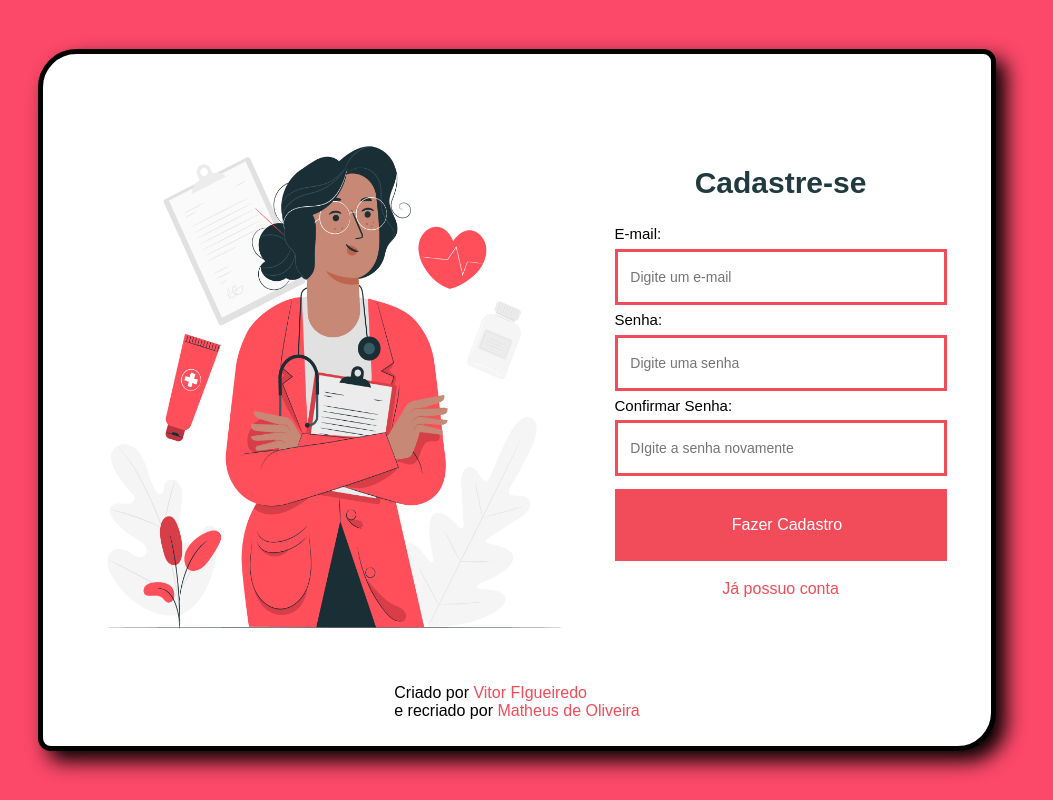
After one commit to MatheusOlivr/gerenciadordepacientes, a PHP site: page /src/frontEnd/register.php in a window 1280 px wide. The commit adds this page. Shown: the whole page, without its empty margins (123-1176 px from the left). Run offline with PHP 8.4, Linux system fonts and the light colour scheme.

Commit message:
Foi criada a area de cadastro do projeto

```diff
--- /dev/null
+++ b/src/frontEnd/register.php
@@ -0,0 +1,25 @@
+<?php
+    $tituloPage = "Area de Cadastro - total Care";
+    $dirIcon = "../images/favicon.ico";
+    $dirCss = "../styles/main.css";
+    require("header.php");
+?>
+    <div class = "conteudo-bloco-img">
+        <img src = "../images/enfermeira.jpg" alt = "enfermeiros">
+    </div>
+    <form class = "conteudo-bloco-form" action="../backEnd/functionRegister.php" method = "POST">
+        <h1>Cadastre-se</h1>
+        <div class="form-area-input">
+            <label for = "inputEmail">E-mail:</label>
+            <input type = "email" name = "inputEmail" id = "inputEmail" placeholder = "Digite um e-mail">
+            <label for = "inputSenha">Senha:</label>
+            <input type = "password" name = "inputSenha" id = "inputSenha" placeholder = "Digite uma senha">
+            <label for = "inputSenhaConfirm">Confirmar Senha:</label>
+            <input type = "password" name = "inputSenhaConfirm" id = "inputSenhaConfirm" placeholder = "DIgite a senha novamente">
+            <button>Fazer Cadastro</button>
+            <div class = "form-area-footer">
+                <a href = "login.php">Já possuo conta</a>
+            </div>
+        </div>
+    </form>
+<?php require("footer.php")?>
```
Also changed, not shown: src/frontEnd/login.php (+5 -5 lines).
